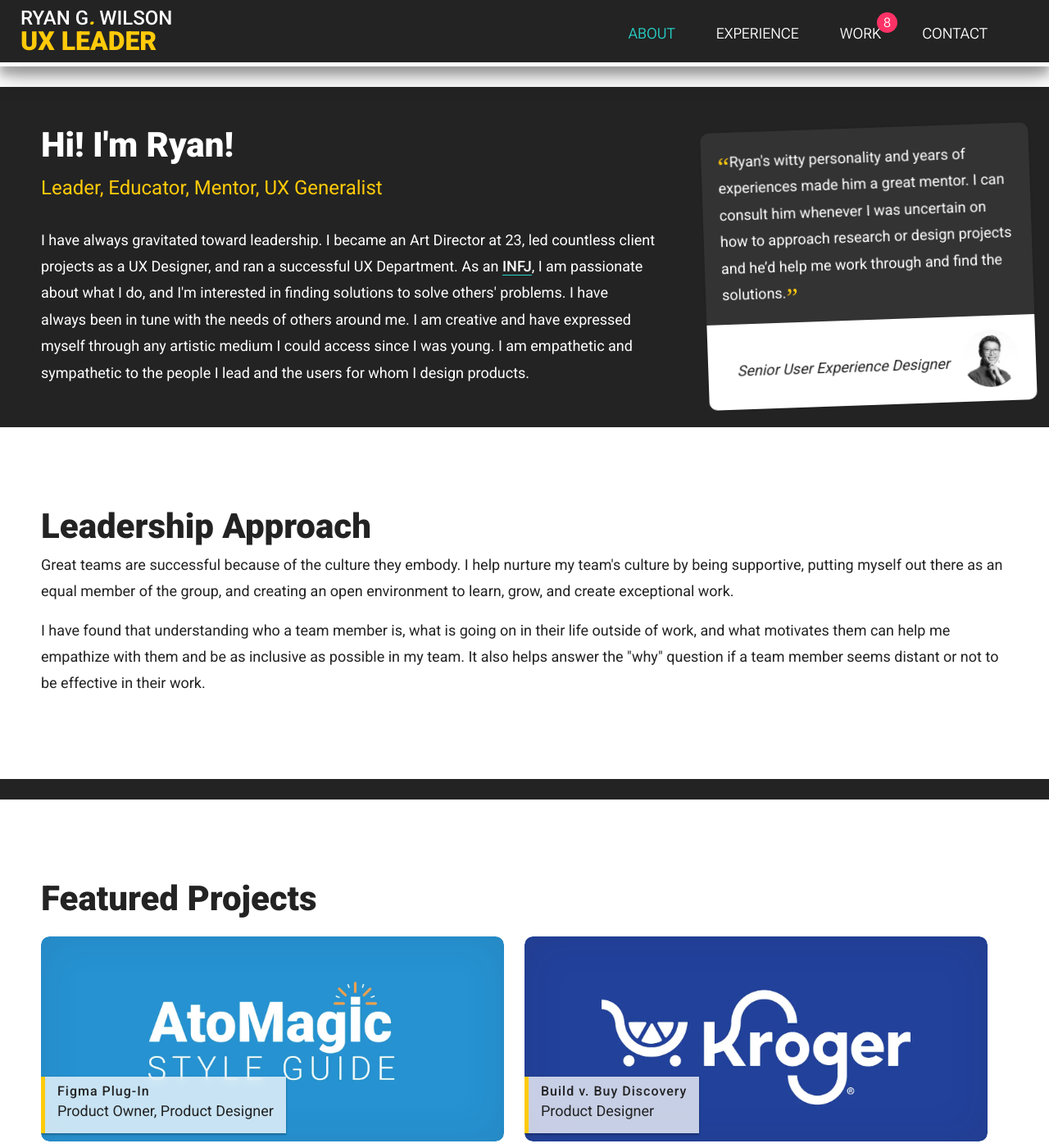
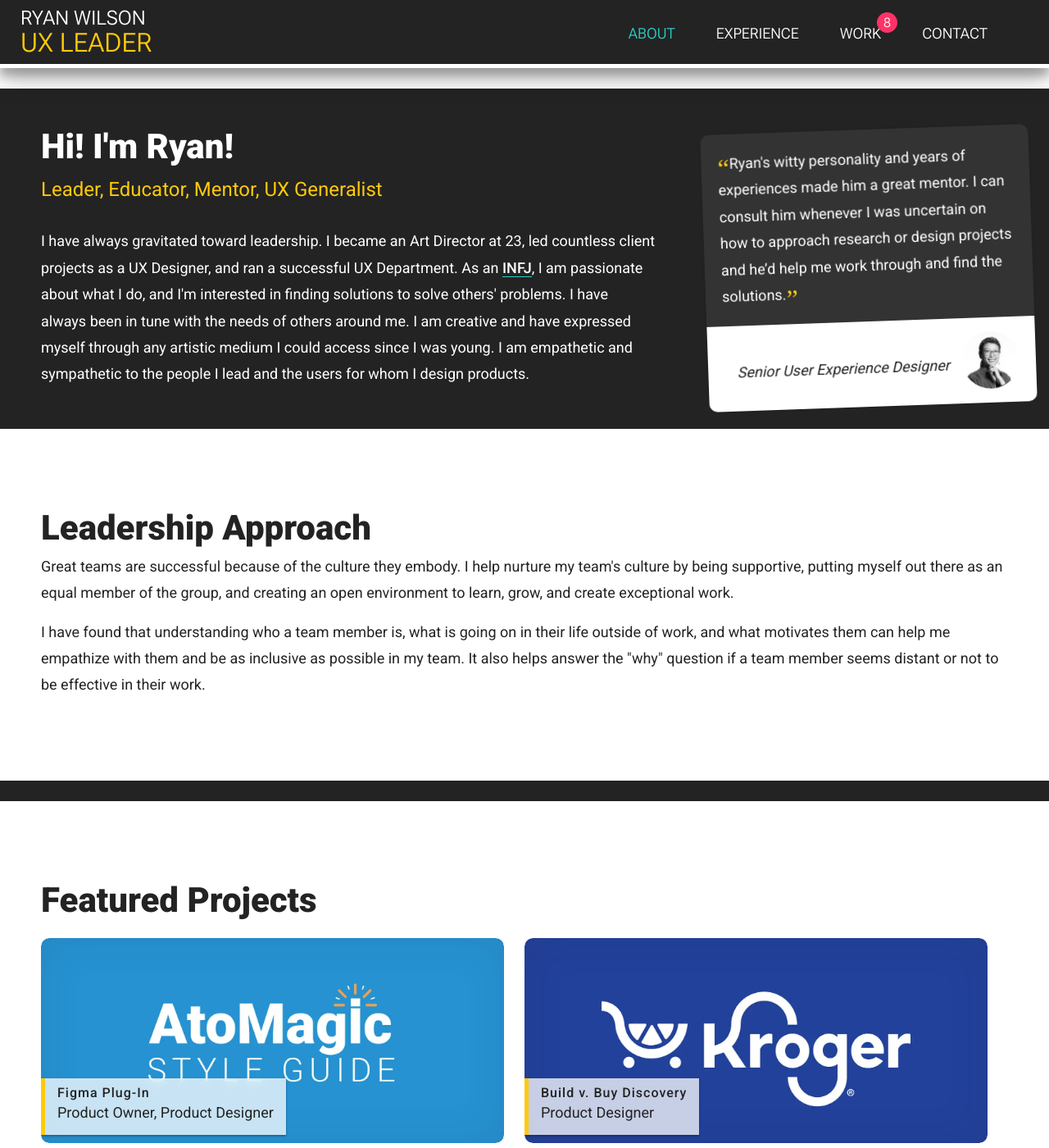
Before and after one commit to ryangwilson/ryangwilson.github.io, a Jekyll site: the page built from index.md, in a window 1280 px wide and 1400 px high. Shown: the whole window at 82% size. Built offline with Jekyll 4.4.1, drawn with Linux system fonts in a browser that asks for light colours; some web fonts are replaced.

Commit message:
Add the CSS for the branding hover interaction (Variant 1c)
The previous commit's message described this change but the file
itself didn't get staged - a bad git add pathspec silently dropped it.
This is the actual CSS: Roboto Flex + GRAD-axis hover on the branding
name/title, the middle-initial hide, and the avatar reveal.

```diff
--- a/_sass/global-variables.scss
+++ b/_sass/global-variables.scss
@@ -196,7 +196,6 @@
         display: block;
         color: $white-00;
         font-size: 24px;
-        font-weight: $type-main-bold;
         letter-spacing: 0;
         i {
             color: $primary-00;
@@ -204,23 +203,80 @@
             font-weight: $type-main-black;
         }
     }
-    // .subtitle ("UX Leader") gets no override here - it inherits
-    // .brand-name's own color/uppercase/size directly, exactly as it
-    // did back when it was bare text with no wrapping span at all.
+    // .subtitle ("UX Leader") gets no size/color/transform override
+    // here - it inherits .brand-name's own uppercase/size directly.
+    // Both .name-line and .subtitle get their font-family/weight from
+    // the shared Roboto Flex rule below (needed for the hover effect).
 }
-/* Avatar reveal, added to navigation.html for a hover-interaction
-   experiment (see nav-hover-preview.html, not linked/local-only).
-   Hidden and non-interactive by default everywhere - a page must
-   explicitly opt in with its own CSS to reveal/animate it. Nothing
-   about this changes the site's default appearance. */
+// Middle initial ("G.") dropped from the branding lockup - decided
+// after comparing options in a local preview page.
+.branding .middle-initial {
+    display: none;
+}
+// Branding hover micro-interaction: name/title set in Roboto Flex at
+// a light 300 weight, both animate a
+// "GRAD" (grade) axis on hover for a subtle heft change with no
+// font-swap flash; "UX Leader" also shifts to the teal secondary
+// color. The avatar is a real inline child of .name-line (right after
+// "Wilson", see navigation.html) rather than an absolutely-positioned
+// overlay with a hardcoded offset, so it can't drift out of place if
+// the text before it ever changes again.
+.branding .name-line,
+.branding .subtitle {
+    font-family: "Roboto Flex", sans-serif;
+    font-optical-sizing: auto;
+    font-weight: 300;
+    font-variation-settings: "wght" 300, "GRAD" 0;
+}
+.branding .name-line {
+    transition: font-variation-settings .35s ease;
+}
+.branding .subtitle {
+    transition: color .35s ease, font-variation-settings .35s ease;
+}
+.branding:hover .name-line {
+    font-variation-settings: "wght" 300, "GRAD" 150;
+}
+.branding:hover .subtitle {
+    color: $secondary-00;
+    font-variation-settings: "wght" 300, "GRAD" 150;
+}
 .branding .avatar-reveal {
+    position: relative;
+    display: inline-block;
+    width: 0;
+    height: 1em;
+    overflow: visible;
+    vertical-align: middle;
+    transition: width .4s ease, margin-left .4s ease;
+}
+.branding .avatar-reveal img {
     position: absolute;
+    left: 0;
+    top: 100%;
+    width: 50px;
+    height: 50px;
+    transform-origin: 0% 50%;
+    transform: translateY(-50%) scale(0);
     opacity: 0;
-    pointer-events: none;
+    transition: transform .4s cubic-bezier(.34, 1.56, .64, 1), opacity .25s ease;
 }
-/* Nav branding micro-interaction: under review, see nav-hover-preview.html
-   (not linked, local-only) - removed the first version here since it was
-   built without checking the direction first. Nothing live right now. */
+.branding:hover .avatar-reveal {
+    width: 24px;
+    margin-left: 10px;
+}
+.branding:hover .avatar-reveal img {
+    transform: translateY(-50%) scale(1);
+    opacity: 1;
+}
+@media (prefers-reduced-motion: reduce) {
+    .branding .name-line,
+    .branding .subtitle,
+    .branding .avatar-reveal,
+    .branding .avatar-reveal img {
+        transition: none;
+    }
+}
 h2 {
     @include type-mixin($type-display-main, $h2-font-size, $type-main-black);
     color: $white-00;
```
